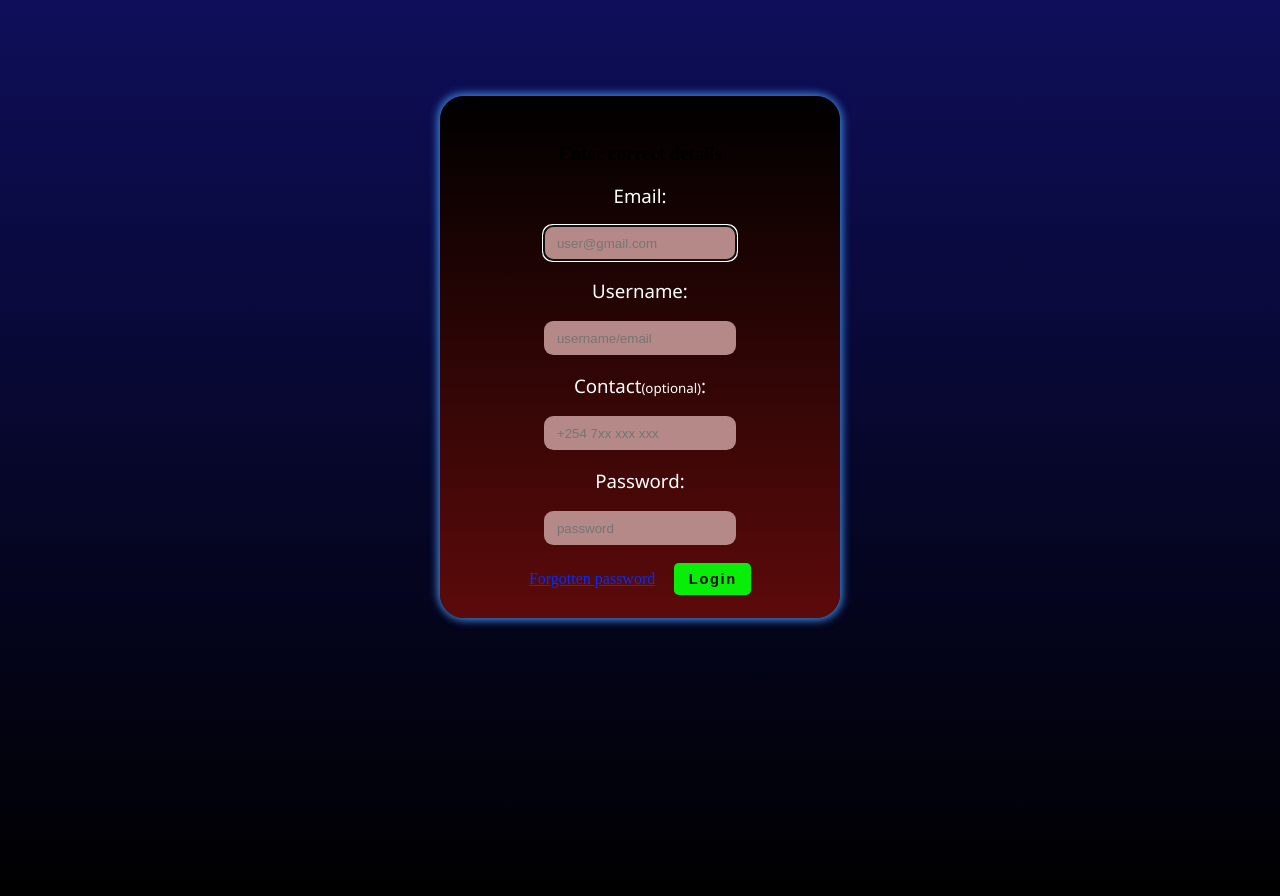
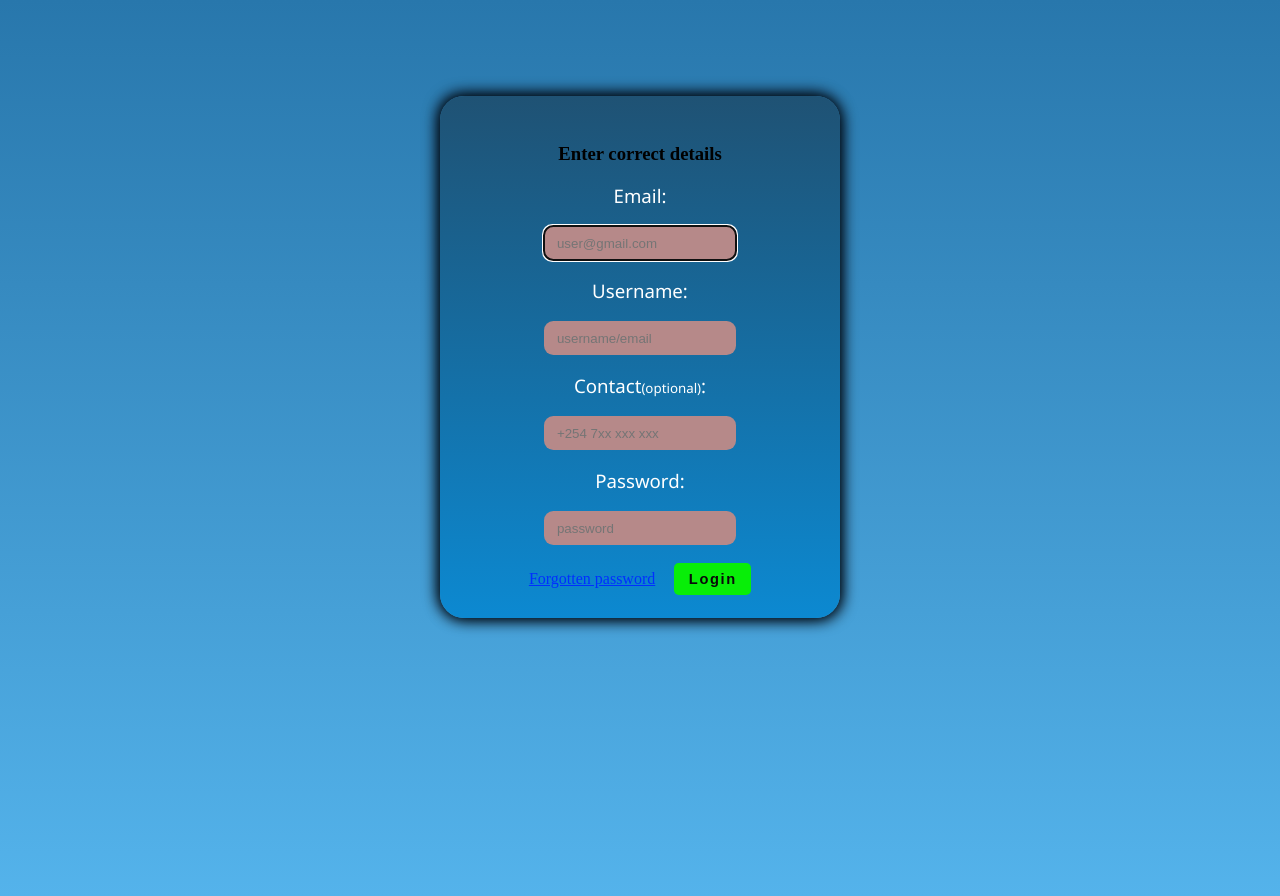
Before and after one commit to codegrann/Login-Page, a PHP site: page / in a window 1280 px wide. Run offline with PHP 8.4, Linux system fonts and the light colour scheme.

Commit message:
style.css

```diff
--- a/style.css
+++ b/style.css
@@ -1,5 +1,7 @@
 body {
-    background: -webkit-linear-gradient(bottom, black, rgb(14, 14, 90));
+    /* background: -webkit-linear-gradient(bottom, rgb(21, 30, 59), rgb(115, 115, 196)); */
+    background: -webkit-linear-gradient(bottom, rgb(84, 179, 235), rgb(40, 119, 172));
+    /* opacity: 0.5; */
     /* background-color: black; */
     margin: 0;
     width: 100vw;
@@ -17,14 +19,16 @@ div {
     margin-top: 6rem;
     padding-top: 1.75rem;
     padding-bottom: 2.75rem;
-    background: -webkit-linear-gradient(bottom, rgb(92, 10, 10), black);
-    box-shadow: 2px 2px 10px rgb(57, 122, 207), -2px -2px 10px rgb(57, 122, 207);
+    background: -webkit-linear-gradient(bottom, rgb(12, 137, 209), rgb(31, 82, 116));
+    box-shadow: 2px 2px 15px rgb(0, 7, 15), -2px -2px 15px rgb(0, 5, 12);
+    opacity: 1.5;
 }
 
 label {
     color: white;
     font-family: 'Segoe UI', Tahoma, Geneva, Verdana, sans-serif;
     font-size: 14pt;
+    opacity: 1;
 }
 
 input {
```
